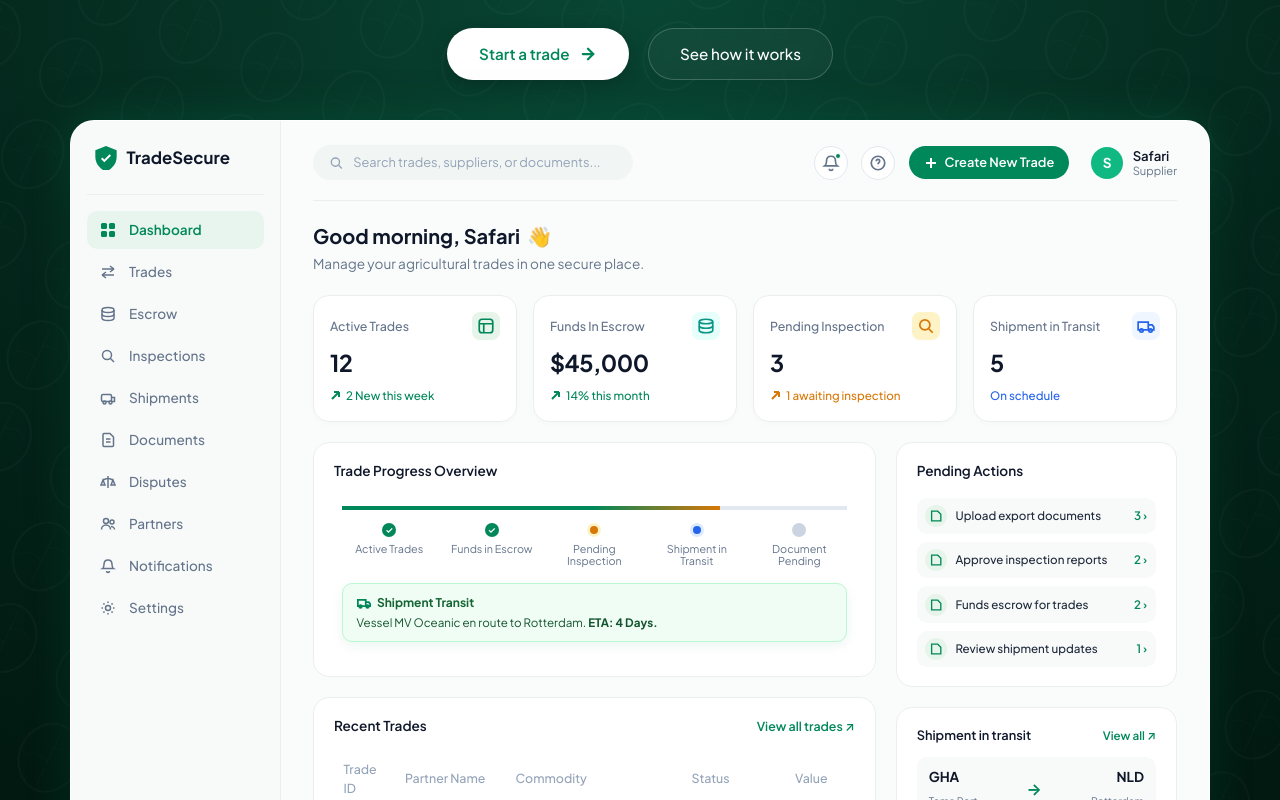
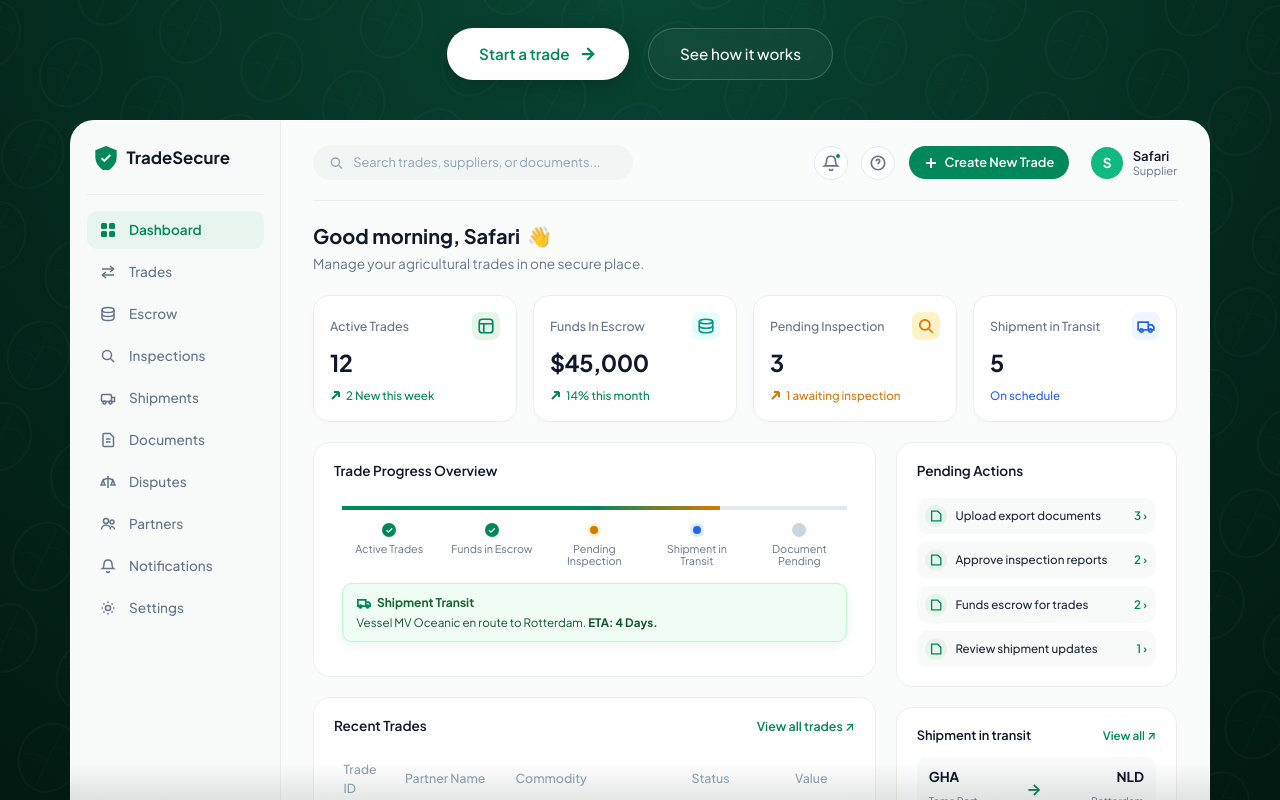
Before and after one commit to safarishola11-art/tradesecure-new, a React (Vite) app in the folder OneDrive/Desktop/Tradesecure-new/: page / in a window 1280 px wide. Shown: the part 380-1180 px from the top of the page. Built offline with nearby package versions, Linux system fonts and the light colour scheme.

Commit message:
Position dashboard mockup at bottom of hero section with faded bottom gradient

```diff
--- a/OneDrive/Desktop/Tradesecure-new/src/components/sections/Hero/DashboardMockup.css
+++ b/OneDrive/Desktop/Tradesecure-new/src/components/sections/Hero/DashboardMockup.css
@@ -3,7 +3,10 @@
   width: 100%;
   max-width: 1140px;
   margin: 2.5rem auto 0;
+  margin-bottom: 0;
   perspective: 1200px;
+  -webkit-mask-image: linear-gradient(to bottom, #000 65%, transparent 100%);
+  mask-image: linear-gradient(to bottom, #000 65%, transparent 100%);
 }
 
 .dashboard-window {
@@ -705,6 +708,12 @@
     overflow-x: hidden;
   }
 
+  /* Fade only the very bottom edge on small screens so content stays readable */
+  .dashboard-mockup-wrapper {
+    -webkit-mask-image: linear-gradient(to bottom, #000 85%, transparent 100%);
+    mask-image: linear-gradient(to bottom, #000 85%, transparent 100%);
+  }
+
   /* Stack the dashboard header elements */
   .mockup-topbar {
     display: flex;
--- a/OneDrive/Desktop/Tradesecure-new/src/components/sections/Hero/HeroSection.css
+++ b/OneDrive/Desktop/Tradesecure-new/src/components/sections/Hero/HeroSection.css
@@ -25,6 +25,7 @@
   display: flex;
   flex-direction: column;
   align-items: center;
+  justify-content: flex-end;
 }
 
 /* Hero Typography */
```
